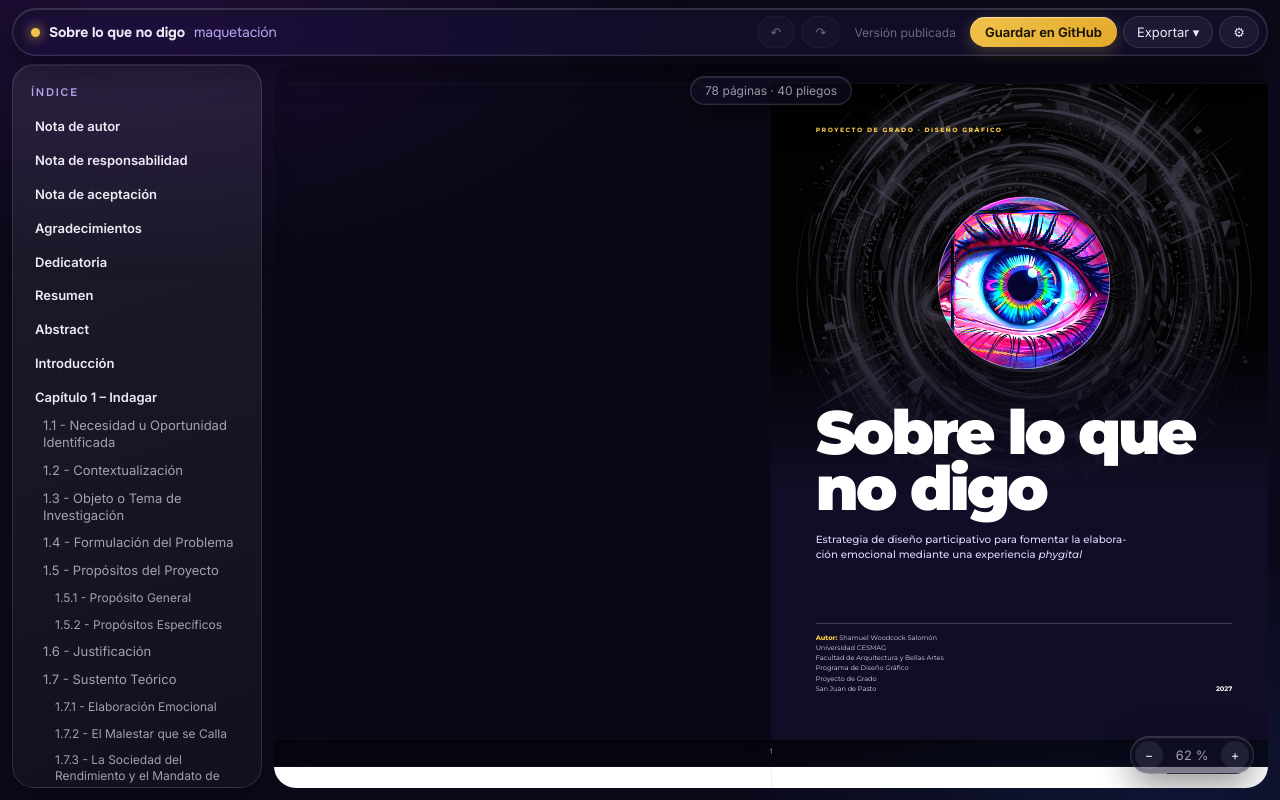
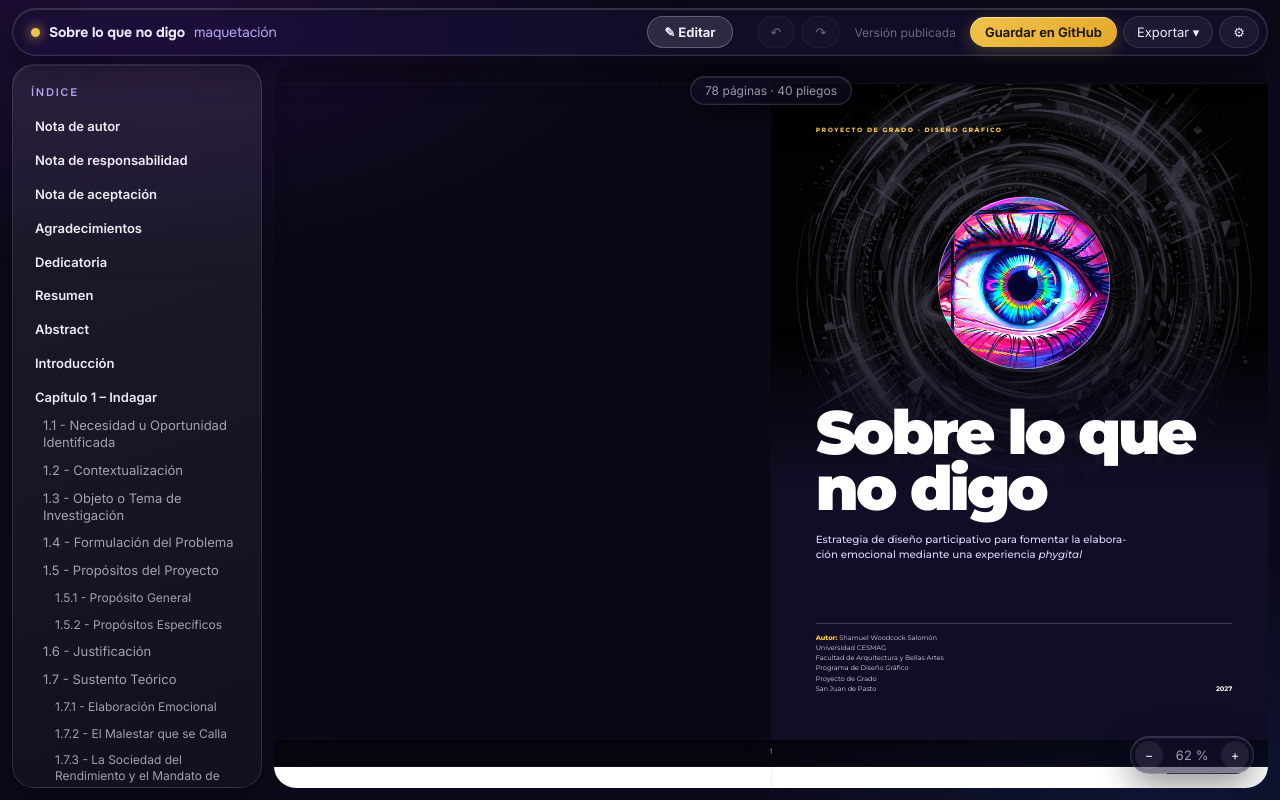
Before and after one commit to diseno-unicesmag/slqnd, a Next.js app in the folder maquetacion/: page / in a window 1280 px wide. Built offline with nearby package versions, Linux system fonts and the light colour scheme.

Commit message:
Botón Editar sobre los pliegos con inspector, pictogramas sin círculo y lemas de fase

```diff
--- a/maquetacion/app/estilos/editor.css
+++ b/maquetacion/app/estilos/editor.css
@@ -181,3 +181,10 @@ label.archivo { display: inline-flex !important; flex-direction: row !important;
 .editor-texto .et-cab span { font-size: 12px; opacity: .6; }
 .editor-texto .et-caja { min-height: 120px; max-height: 60vh; overflow: auto; padding: 12px; border: 1px solid #ddd; border-radius: 10px; font-size: 15px; line-height: 1.5; outline: none; }
 .editor-texto .et-pie { display: flex; justify-content: flex-end; gap: 8px; }
+
+/* Edición: misma vista de pliegos, con el inspector a la derecha */
+.boton-editar { margin-left: auto; padding: 7px 16px; border-radius: 999px; font-weight: 700; background: rgba(255,255,255,.12); color: inherit; border: 1px solid rgba(255,255,255,.25); cursor: pointer; }
+.boton-editar.on { background: #f5c542; color: #2b1759; border-color: #f5c542; }
+.app.modo-pliegos.editando { grid-template-columns: 250px 1fr 300px; }
+.app.modo-pliegos.editando .lateral.der { display: block; }
+.boton-editar + .acciones { margin-left: 10px; }
--- a/maquetacion/components/Editor.jsx
+++ b/maquetacion/components/Editor.jsx
@@ -35,7 +35,7 @@ export default function Editor() {
   const [ocupado, setOcupado] = useState(false);
   const [zoom, setZoom] = useState(1);
   const [zoomP, setZoomP] = useState(0.62);
-  const [editarP, setEditarP] = useState(true);
+  const [editarP, setEditarP] = useState(false);
   const historia = useRef({ atras: [], adelante: [] });
   const blobs = useRef({});
   const paginas = useRef(null);
@@ -197,12 +197,13 @@ export default function Editor() {
   const formato = cmd => e => { e.preventDefault(); document.execCommand(cmd); };
 
   return (
-    <div className={'app modo-' + modo} style={{ '--zoom': zoom }}>
+    <div className={'app modo-' + modo + (editarP ? ' editando' : '')} style={{ '--zoom': zoom }}>
       <link rel="stylesheet" href={urlFuentes(doc.estilo)} />
       <GlassRuntime clave={modo + ajustes + menuExp} />
 
       <header className="barra lg-r" data-lg-strength="40">
         <div className="marca"><span className="punto" />Sobre lo que no digo <em>maquetación</em></div>
+        <button className={'boton-editar' + (editarP ? ' on' : '')} onClick={() => { setEditarP(x => !x); setPanel('bloque'); }}>{editarP ? '✓ Listo' : '✎ Editar'}</button>
         <div className="acciones">
           <button title="Deshacer (Ctrl+Z)" onClick={deshacer} disabled={!historia.current.atras.length}>↶</button>
           <button title="Rehacer (Ctrl+Y)" onClick={rehacer} disabled={!historia.current.adelante.length}>↷</button>
@@ -249,7 +250,7 @@ export default function Editor() {
               <Documento doc={doc} editable seleccion={sel} onSeleccionar={id => { setSel(id); setPanel('bloque'); }} cambiarBloque={cambiarBloque} resolver={resolver} onImagen={ponerImagen} onTecla={onTecla} />
               <button className="agregar-final" onClick={() => insertar('p', doc.blocks[doc.blocks.length - 1].id)}>+ Añadir párrafo al final</button>
             </div>
-          : <Pliegos ref={paginas} doc={doc} resolver={resolver} zoom={zoomP} editable
+          : <Pliegos ref={paginas} doc={doc} resolver={resolver} zoom={zoomP} editable={editarP} onSeleccionar={id => { setSel(id); setPanel('bloque'); }}
               onCristal={(k, ov) => aplicar(d => { const c = { ...(d.cristales || {}) }; if (ov) c[k] = ov; else delete c[k]; return { ...d, cristales: c }; }, 'cristal-' + k)}
               onEditar={(id, cambios) => cambiarBloque(id, cambios)} />}
         {modo === 'pliegos' && (
--- a/maquetacion/components/Pliegos.jsx
+++ b/maquetacion/components/Pliegos.jsx
@@ -8,7 +8,7 @@ const DECO = { portada: '/contenido/deco/portada.jpg', cap1: '/contenido/deco/ca
 
 /* Visor de pliegos: compone fuera de pantalla a escala real y muestra los pliegos (dos cartas
    enfrentadas) con el lomo marcado. Imprimir saca un pliego por hoja de 17 × 11 in. */
-const Pliegos = forwardRef(function Pliegos({ doc, resolver, zoom, editable, onCristal, onEditar }, ref) {
+const Pliegos = forwardRef(function Pliegos({ doc, resolver, zoom, editable, onCristal, onEditar, onSeleccionar }, ref) {
   const fuera = useRef(null), visor = useRef(null);
   const [estado, setEstado] = useState('Componiendo pliegos…');
   const [total, setTotal] = useState(0);
@@ -18,7 +18,7 @@ const Pliegos = forwardRef(function Pliegos({ doc, resolver, zoom, editable, onC
   // Mover el cristal no recompone los pliegos: solo cambia doc.cristales
   const base = useMemo(() => ({ ...doc, cristales: undefined }), [doc.blocks, doc.estilo, doc.meta]); // eslint-disable-line
   const cristales = doc.cristales || {};
-  const vivoRef = useRef({}); vivoRef.current = { cristales, onCristal, onEditar, zoom, doc };
+  const vivoRef = useRef({}); vivoRef.current = { cristales, onCristal, onEditar, onSeleccionar, zoom, doc };
   const [listo, setListo] = useState(0);
   const [editor, setEditor] = useState(null);
 
@@ -64,7 +64,13 @@ const Pliegos = forwardRef(function Pliegos({ doc, resolver, zoom, editable, onC
     const guardar = (k, ov) => vivoRef.current.onCristal?.(k, ov);
     const abajo = e => {
       const el = e.target.closest('[data-k]');
-      if (!el) { marcar(null); return; }
+      if (!el) {
+        marcar(null);
+        const b = e.target.closest('[data-b],[data-id]');
+        v.querySelectorAll('.bloque-sel').forEach(x => x.classList.remove('bloque-sel'));
+        if (b) { const id = b.dataset.b || b.dataset.id; v.querySelectorAll(`[data-b="${id}"],[data-id="${id}"]`).forEach(x => x.classList.add('bloque-sel')); vivoRef.current.onSeleccionar?.(id); }
+        return;
+      }
       e.preventDefault(); e.stopPropagation(); marcar(el);
       const k = el.dataset.k, z = vivoRef.current.zoom || 1;
       const ov0 = { dx: 0, dy: 0, s: 1, ...(vivoRef.current.cristales[k] || {}) };
--- a/maquetacion/lib/pliegos.jsx
+++ b/maquetacion/lib/pliegos.jsx
@@ -9,6 +9,9 @@ import { esCapitulo, partesCapitulo, textoPlano } from '@/lib/doc';
 import { vidrio } from '@/lib/vidrio';
 import { pictograma } from '@/lib/pictos';
 import { CADENA } from '@/lib/cadena';
+
+// Lema de cada fase de las 3i: el nombre de la fase se mantiene y el lema lo acompaña
+const LEMAS = { indagar: 'Cartografiar lo que se calla', idear: 'Darle forma a lo que no se dice', implementar: 'Habitar la metáfora' };
 
 const PX = 96;                      // px por pulgada
 const L = 0.2 * PX;                 // renglón: todo lo que se apila cae en múltiplos de esta altura
@@ -443,7 +446,10 @@ export class Maquetador {
     const tt = h('div', ''); tt.style.cssText = 'position:absolute;left:.8in;right:.5in;top:3.6in';
     tt.appendChild(h('div', 'ap-tag', 'Capítulo ' + parte.num));
     const t1 = h('h1', 'ap-titulo', `<span>${parte.nombre}</span>`);
-    tt.appendChild(t1); der.el.appendChild(tt);
+    tt.appendChild(t1);
+    const lema = LEMAS[parte.nombre.toLowerCase()];
+    if (lema) tt.appendChild(h('div', 'ap-lema', lema));
+    der.el.appendChild(tt);
     // La burbuja se posa sobre las últimas letras del nombre
     const tb = 2.35 * PX, bur = h('span', 'burbuja');
     bur.style.cssText = `left:${t1.firstChild.offsetWidth - tb * 0.3 - tb / 2}px;top:${t1.offsetHeight * 0.14 - tb / 2}px`;
@@ -453,7 +459,7 @@ export class Maquetador {
     // Antesala (página izquierda): el contenido del capítulo con sus pictogramas y mucho aire.
     // Así el texto del capítulo arranca en página derecha.
     const ante = this.pagina('antesala', { folio: false });
-    ante.caja.appendChild(h('div', 'an-cab', `<span>Capítulo ${parte.num}</span><b>En este capítulo</b>`));
+    ante.caja.appendChild(h('div', 'an-cab', `<span>Capítulo ${parte.num} · ${parte.nombre}</span><b>${LEMAS[parte.nombre.toLowerCase()] || 'En este capítulo'}</b><em>En este capítulo</em>`));
     const ind = h('div', 'an-lista'); ante.caja.appendChild(ind);
     parte.aperturaIndice = ind;
     this.modo = 'dos';
--- a/maquetacion/public/estilos/pliegos.css
+++ b/maquetacion/public/estilos/pliegos.css
@@ -298,3 +298,15 @@
 .pl .cv-fin { margin-top: 0; flex: none; }
 .pl .cv-macro { width: 1.55in; padding-left: 0.42in; }
 .pl .cv-macro b { font-size: 10.5pt; hyphens: manual; overflow-wrap: normal; }
+
+/* Pictogramas sin círculo de fondo: la burbuja de cristal es la única lente */
+.pl .seccion-cab .sec-picto { background: none; border-radius: 0; }
+.pl .seccion-cab .sec-picto .picto { width: 0.78in; height: 0.78in; }
+/* Lema de cada fase */
+.pl .ap-lema { margin-top: 18px; font-size: 17pt; font-weight: 600; letter-spacing: -.01em; color: rgba(255,255,255,.82); max-width: 5.4in; }
+.pl .an-cab em { display: block; font-style: normal; margin-top: var(--L); font-size: 8pt; font-weight: 800; letter-spacing: .24em; text-transform: uppercase; color: var(--m); line-height: var(--L); }
+/* Referencias: los enlaces largos se parten dentro de su columna */
+.pl .referencias p, .pl .referencias li { overflow-wrap: anywhere; }
+.pl .an-lista { top: calc(var(--L) * 19); }
+.pl:not(.editando) [data-k] { cursor: default; }
+.pl.editando .bloque-sel { outline: 2px solid rgba(116,85,194,.8); outline-offset: 2px; }
```
